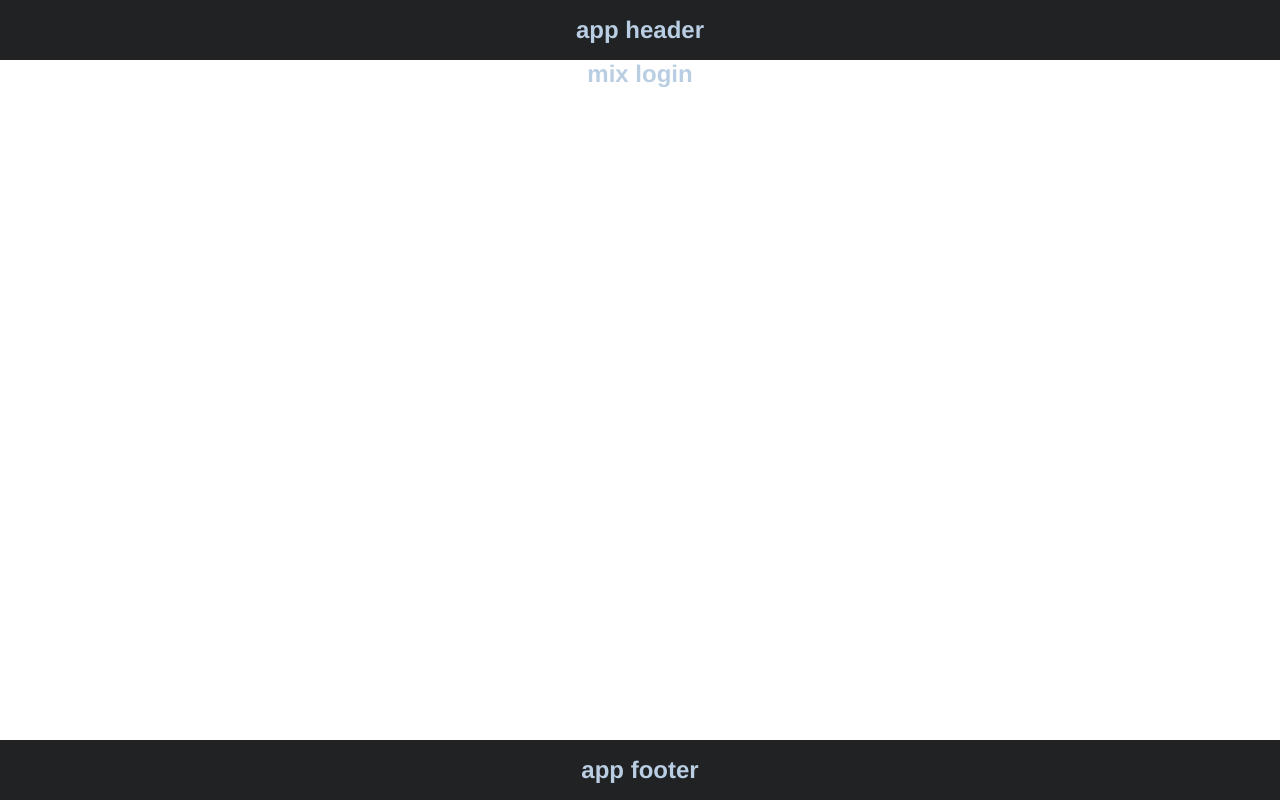
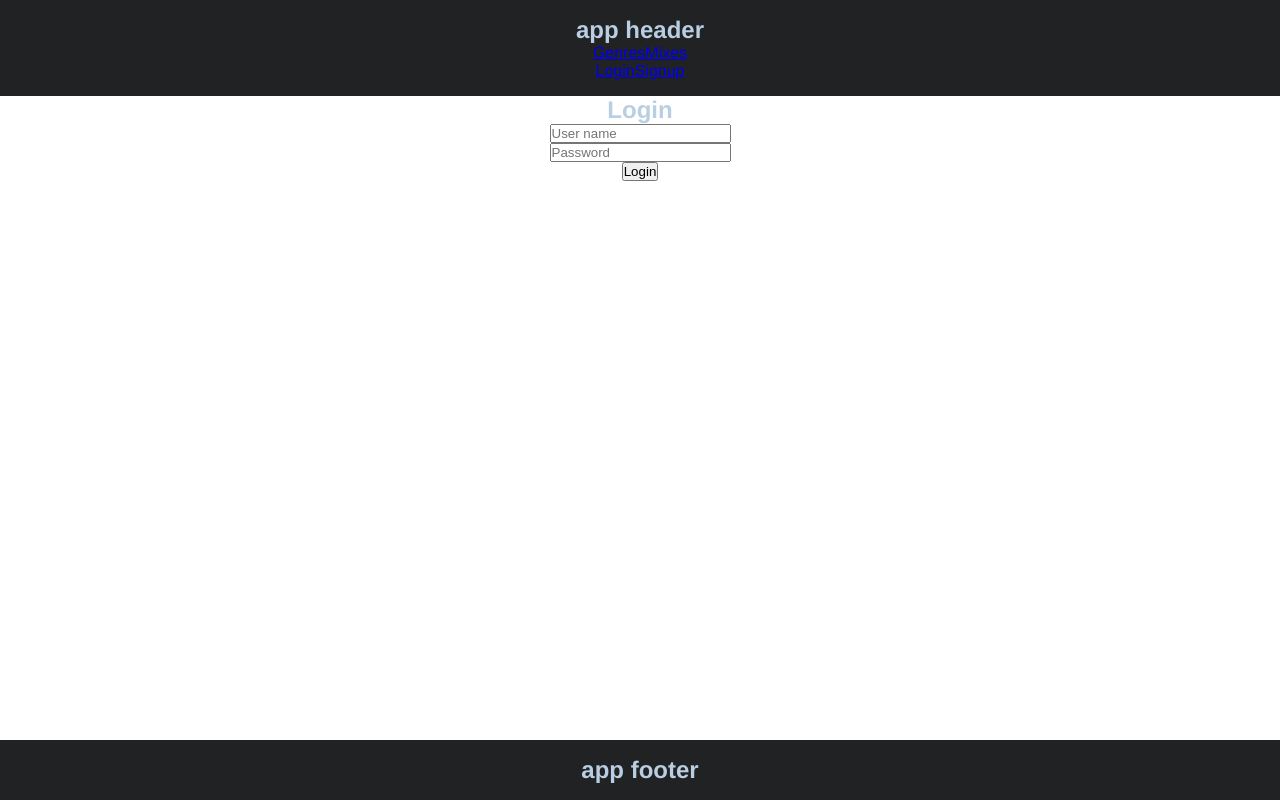
Before and after one commit to andreydolyaa/mixtape, a Vue app: page /#/login in a window 1280 px wide. Built offline with nearby package versions, Linux system fonts and the light colour scheme.

Commit message:
login/signup first commit

```diff
--- a/src/components/app-header.vue
+++ b/src/components/app-header.vue
@@ -1,11 +1,22 @@
-
-
 
 <template>
   <section>
     <div class="app-header">
       <h1>app header</h1>
+        <nav>
+          <div class="logo">
 
+          </div>
+          <div class="nav-mix">
+            <router-link to="/genres">Genres</router-link>
+            <router-link to="/mixes">Mixes</router-link>
+            <!-- <router-link to="/newMix">Create Mix</router-link> -->
+          </div>
+          <div class="nav-user">
+            <router-link to="/login">Login</router-link>
+            <router-link to="/signup">Signup</router-link>
+          </div>
+        </nav>
     </div>
   </section>
 </template>
--- a/src/services/userService.js
+++ b/src/services/userService.js
@@ -6,7 +6,8 @@ export const userService = {
     getById,
     remove,
     save,
-    update
+    update,
+    login
 }
 
 function query() {
@@ -28,3 +29,25 @@ function save(user) {
 function update(user) {
     return HttpService.put(`user/${user._id}`, user);
 }
+
+async function login(userCred) {
+    const user = await HttpService.post('login', userCred)
+    return _handleLogin(user)
+}
+// async function login(userCred) {
+//     const user = await HttpService.post('auth/login', userCred)
+//     return _handleLogin(user)
+// }
+// async function signup(userCred) {
+//     const user = await HttpService.post('auth/signup', userCred)
+//     return _handleLogin(user)
+// }
+// async function logout() {
+//     await HttpService.post('auth/logout');
+//     sessionStorage.clear();
+// }
+
+function _handleLogin(user) {
+    sessionStorage.setItem('user', JSON.stringify(user))
+    return user;
+}
--- a/src/store/store.js
+++ b/src/store/store.js
@@ -3,6 +3,7 @@ import Vuex from 'vuex'
 
 
 import mixStore from '../store/mixStore.js';
+import userStore from '../store/userStore.js';
 
 Vue.use(Vuex)
 
@@ -16,6 +17,7 @@ export default new Vuex.Store({
   actions: {
   },
   modules: {
-    mixStore
+    mixStore,
+    userStore
   }
 })
--- /dev/null
+++ b/src/store/userStore.js
@@ -0,0 +1,44 @@
+import {userService} from '@/services/userService.js'
+
+export default {
+    state: {
+        loggedinUser: null,
+        users: []
+    },
+    getters: {
+        user(state) {
+            return state.loggedinUser
+        },
+        isAdmin() {
+
+        },
+        users(state) {
+            return state.users;
+        }
+    },
+    mutations: {
+        setUser(state, { user }) {
+            state.loggedinUser = user;
+        },
+        setUsers(state, {users}){
+            state.users = users;
+        }
+    },
+    actions: {
+        async login(context, { userCred }) {
+            const user = await userService.login(userCred);
+            context.commit({ type: 'setUser', user })
+            return user;
+        },
+        // async logout(context) {
+        //     await userService.logout()
+        //     context.commit({type: 'setUsers', users: []})
+        //     context.commit({type: 'setUser', user: null})
+        // },
+        // signup(context, { userCred }) {
+        //     const user = await userService.signup(userCred)
+        //     context.commit({type: 'setUser', user})
+        //     return user;
+        // }
+    }
+}
--- a/src/views/mix-login.vue
+++ b/src/views/mix-login.vue
@@ -1,17 +1,48 @@
-
 
 <template>
-  <section>
-      <h1>mix login</h1>
+  <section class="login-user">
+    <h1>Login</h1>
+    <div class="checkLogin" v-if="!loggedinUser">
+      <form @submit.prevent="login">
+        <input type="text" placeholder="User name" v-model="cerdentials.username" />
+        <br/>
+        <input type="text" placeholder="Password" v-model="cerdentials.password" />
+        <br/>
+        <button>Login</button>
+      </form>
+    </div>
   </section>
 </template>
 
 <script>
 export default {
+  name: 'login',
+  data() {
+    return {
+      cerdentials: {
+        username: '',
+        password: ''
+      }
+    }
+  },
+  computed: {
+    loggedinUser() {
+      return this.$store.getters.loggedinUser;
+    },
+  },
+  created() {
+  },
+  methods: {
+    login() {
+      this.$store.dispatch({
+        type: "login",
+        userCred: this.cerdentials
+      });
+      this.$router.push("/");
+    }
+  },
+  watch: {
 
+  }
 }
 </script>
-
-<style>
-
-</style>
--- a/src/views/mix-signup.vue
+++ b/src/views/mix-signup.vue
@@ -1,19 +1,46 @@
-
 
 <template>
-  <section>
-      <h1>
-          mix signup
-      </h1>
+  <section class="signup-user">
+      <h1>Signup</h1>
+    <form @submit.prevent="signup">
+      <input type="text" v-model="cerdentials.email" placeholder="Email">
+      <br />
+      <input type="text" v-model="cerdentials.username" placeholder="Username">
+      <br />
+      <input type="text" v-model="cerdentials.password" placeholder="Password">
+      <br />
+      <button>Signup</button>
+    </form>
   </section>
 </template>
 
 <script>
 export default {
+name: 'login',
+  data() {
+    return {
+      cerdentials: {
+        email: '',
+        username: '',
+        password: ''
+      }
+    }
+  },
+  computed: {
+  },
+  created() {
+  },
+  methods: {
+    signup() {
+      this.$store.dispatch({
+        type: "signup",
+        userCred: this.cerdentials
+      });
+      this.$router.push("/");
+    }
+  },
+  watch: {
 
+  }
 }
 </script>
-
-<style>
-
-</style>
```
